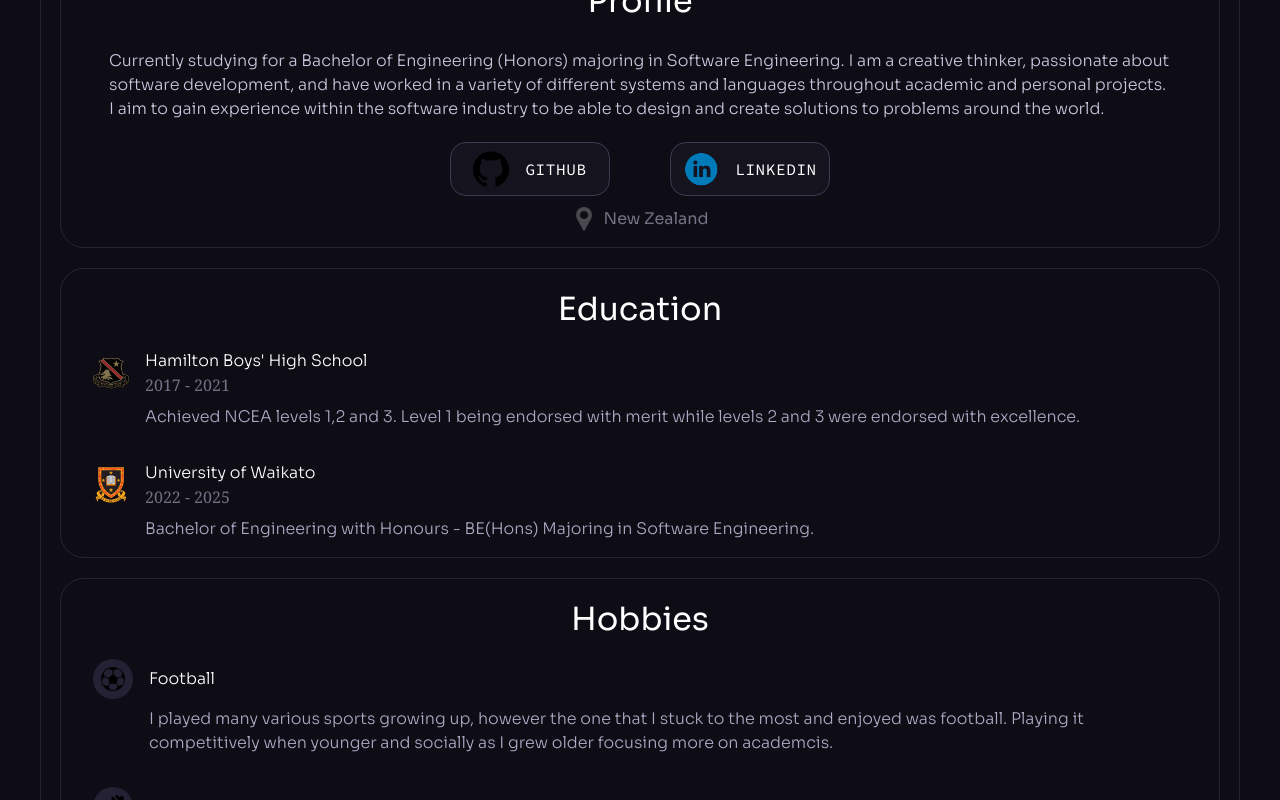
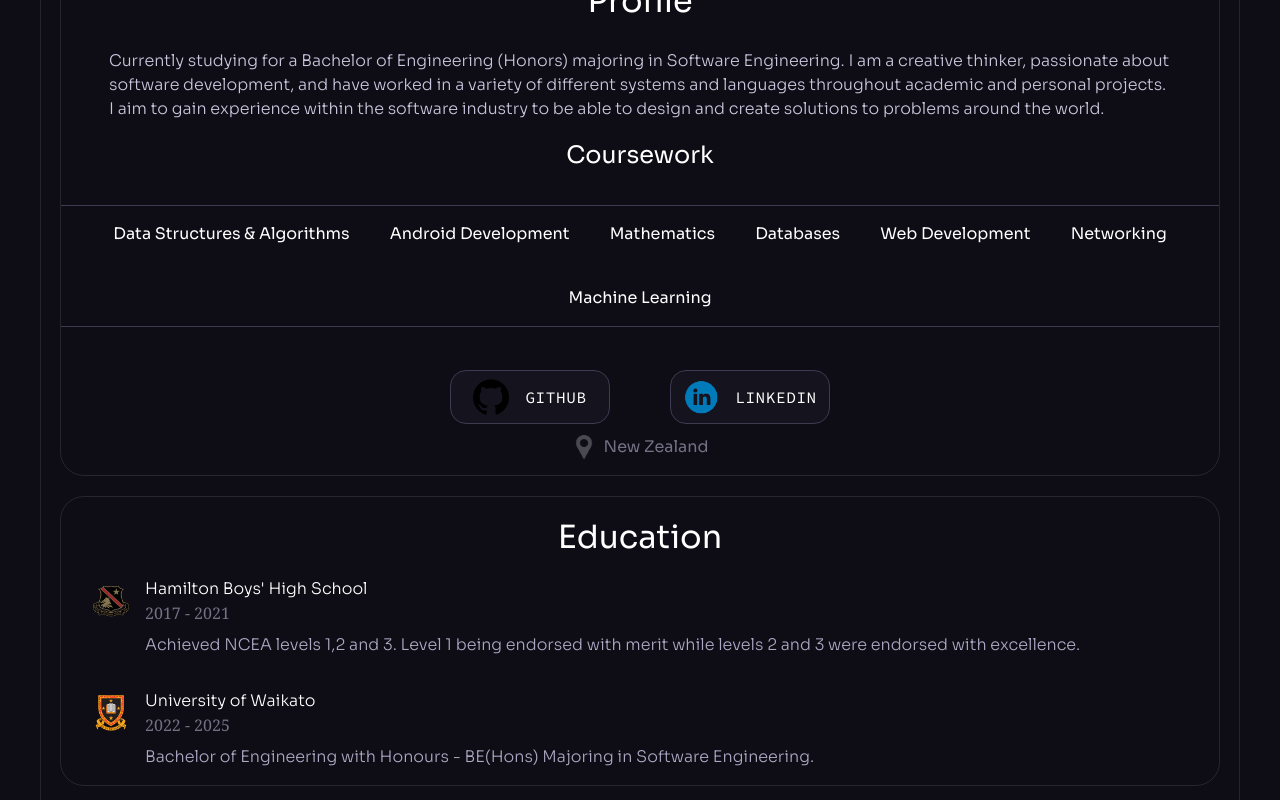
Before and after one commit to TannerR23/tanners-website, a React (Vite) app: page / in a window 1280 px wide. Shown: the part 1100-1900 px from the top of the page. Built offline with nearby package versions, Linux system fonts and the light colour scheme.

Commit message:
Added courseworks to profile section and changed styling on contact form

```diff
--- a/src/components/About.jsx
+++ b/src/components/About.jsx
@@ -1,4 +1,4 @@
-import { education, hobbies, profileIcons } from "../constants";
+import { courseWorks, education, hobbies, profileIcons } from "../constants";
 import pin from "../assets/pin.png";
 import Button from "./Button";
 import Section from "./Section";
@@ -20,6 +20,12 @@ const About = () => {
               aim to gain experience within the software industry to be able to
               design and create solutions to problems around the world.
             </p>
+            <h5 className="h5 text-center my-4">Coursework</h5>
+            <ul className="flex flex-wrap justify-center mt-4 mb-8 py-4 gap-10 border-t border-b border-n-5">
+              {courseWorks.map((item) => (
+                <li>{item.courseWork}</li>
+              ))}
+            </ul>
             <ul className="flex flex-wrap justify-center mt-auto p-4 gap-1">
               {profileIcons.map((item) => (
                 <Button
--- a/src/components/Contact.jsx
+++ b/src/components/Contact.jsx
@@ -28,7 +28,7 @@ const Contact = () => {
                   Name:
                 </label>
                 <input
-                  className="p-4 bg-n-6 rounded-xl w-full"
+                  className="p-4 bg-n-7 rounded-xl w-full border border-n-10 hover:border-n-4"
                   type="text"
                   name="name"
                   required
@@ -40,7 +40,7 @@ const Contact = () => {
                   Email:
                 </label>
                 <input
-                  className="p-4 bg-n-6 rounded-xl w-full"
+                  className="p-4 bg-n-7 rounded-xl w-full border border-n-10 hover:border-n-4"
                   type="email"
                   name="email"
                   required
@@ -53,7 +53,7 @@ const Contact = () => {
                 Message:
               </label>
               <textarea
-                className="p-4 bg-n-6 rounded-xl w-full"
+                className="p-4 bg-n-7 rounded-xl w-full border border-n-10 hover:border-n-4"
                 name="message"
                 required
               ></textarea>
--- a/src/constants/index.js
+++ b/src/constants/index.js
@@ -213,3 +213,34 @@ export const projects = [
     link: "https://github.com/addysha/MEDETapp",
   },
 ];
+
+export const courseWorks = [
+  {
+    id: "0",
+    courseWork: "Data Structures & Algorithms"
+  },
+  {
+    id: "1",
+    courseWork: "Android Development"
+  },
+  {
+    id: "2",
+    courseWork: "Mathematics"
+  },
+  {
+    id: "3",
+    courseWork: "Databases"
+  },
+  {
+    id: "4",
+    courseWork: "Web Development"
+  },
+  {
+    id: "5",
+    courseWork: "Networking"
+  },
+  {
+    id: "6",
+    courseWork: "Machine Learning"
+  },
+];
```
